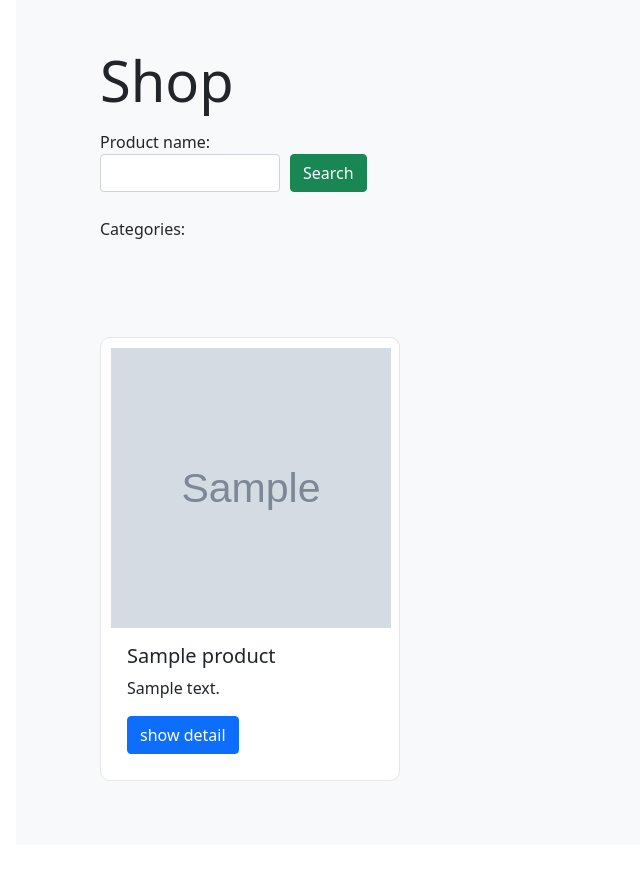
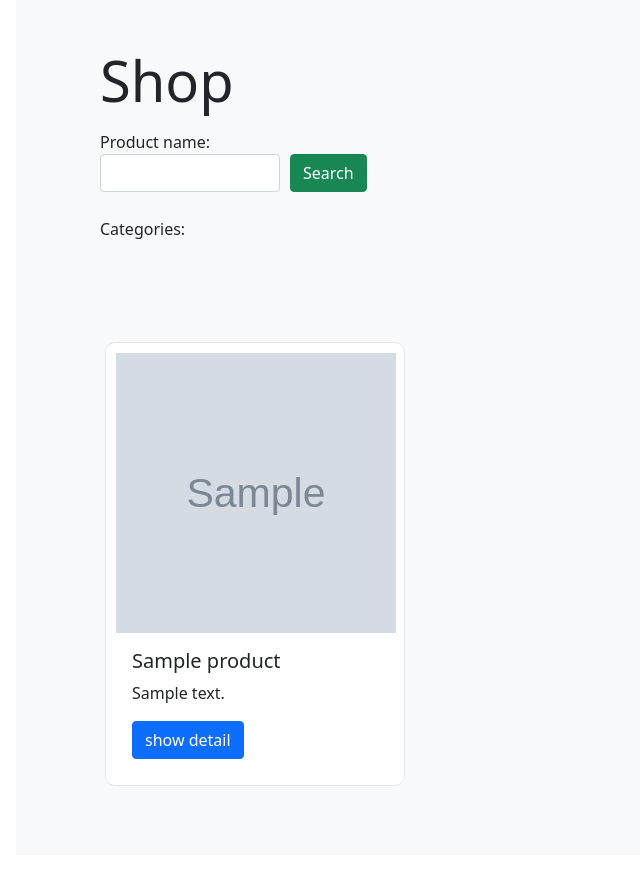
Before and after one commit to mehrh8/internetshop, a Django app: page / in a window 1280 px wide. Shown: the part 73-944 px from the top of the page, without its empty margins (0-640 px from the left). Before the commit the page ends 854 px from the top, so only its background shows below. Run offline with Django 3.2, Linux system fonts and the light colour scheme; tables that the repository leaves empty hold one stand-in row (values such as "Sample post"); grey boxes marked "Sample" are stand-in pictures; some libraries are stand-ins or nearby versions.

Commit message:
fix bug #0

```diff
--- a/shop/templates/shop/home.html
+++ b/shop/templates/shop/home.html
@@ -35,7 +35,7 @@
     <br><br>
     <br><br>
     {% for product in products %}
-        <div class="card" style="width: 300px; display: inline-block; border: 1px solid #e6e6e6; border-radius: 10px; background-color: white; padding: 10px; ">
+        <div class="card" style="width: 300px ;display: inline-block; border: 1px solid #e6e6e6; border-radius: 10px; background-color: white; padding: 10px; margin: 5px;">
             <img src="{{ product.image_url }}" class="card-img-op" alt="..." width="280", height="280">
             <div class="card-body">
                 <h5 class="card-title">{{ product.name }}</h5>
```
